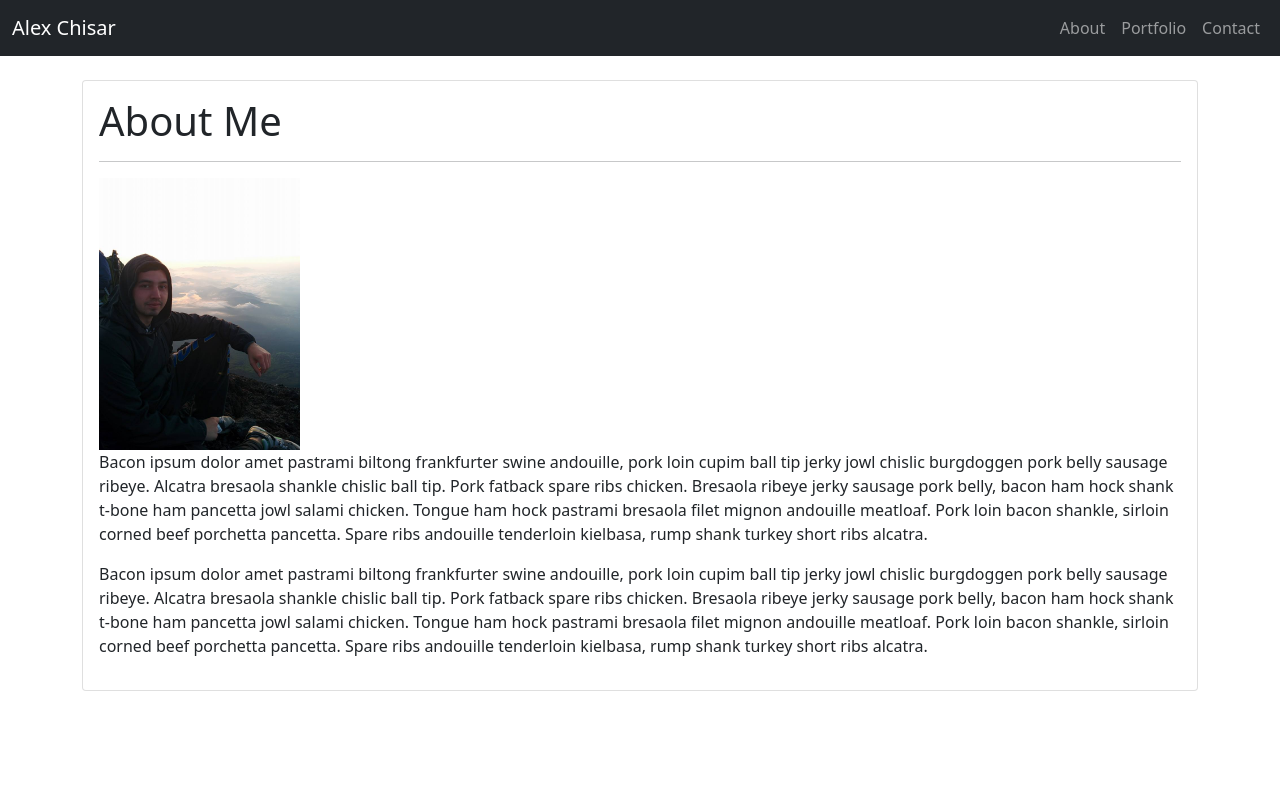
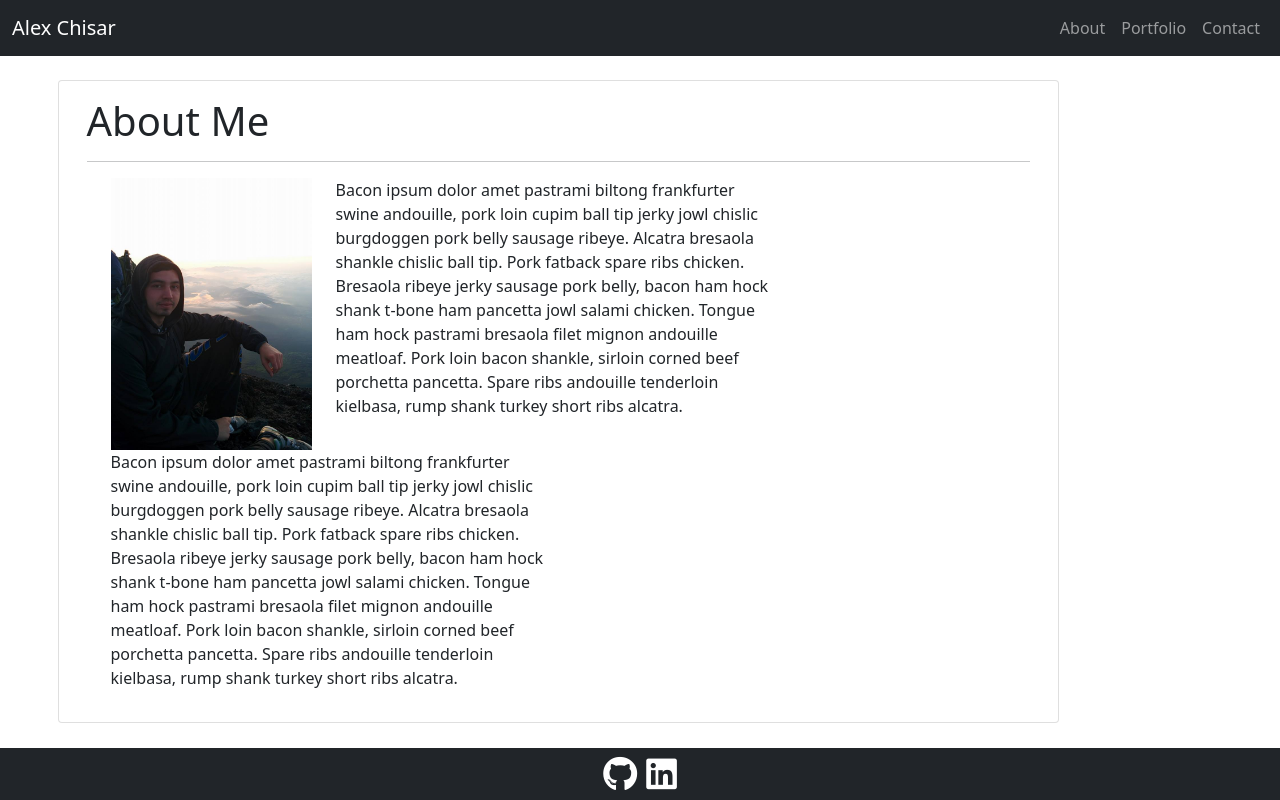
Before and after one commit to Arivas00/Portfolio, a plain HTML site: page index.html in a window 1280 px wide. Drawn offline with nearby package versions, Linux system fonts and the light colour scheme.

Commit message:
Added sticky footer to index.html, portfolio.html, and contact.html

```diff
--- a/index.html
+++ b/index.html
@@ -12,6 +12,10 @@
         integrity="sha384-ygbV9kiqUc6oa4msXn9868pTtWMgiQaeYH7/t7LECLbyPA2x65Kgf80OJFdroafW"
         crossorigin="anonymous"></script>
     <link rel="stylesheet" href="Assets/CSS/style.css">
+    <link rel="stylesheet" href="https://pro.fontawesome.com/releases/v5.10.0/css/all.css" integrity="sha384-AYmEC3Yw5cVb3ZcuHtOA93w35dYTsvhLPVnYs9eStHfGJvOvKxVfELGroGkvsg+p" crossorigin="anonymous"/>
+    <style>
+        a { color:white}
+    </style>
 </head>
 
 <body>
@@ -45,15 +49,16 @@
     </header>
     <br>
     <main>
-        <div class="container-sm">
-            <div class="card">
+        <div class="container-sm row justify-content-center">
+            <div class="card col-11">
                 <div class="card-body">
                     <h1>About Me</h1>
                     <hr>
+                    <div class="container">
                     <div class="row">
 
-                        <img src="Assets/Images/Mt_fuji.jpg" alt="Profile picture" class="img-size">
-                        <p>Bacon ipsum dolor amet pastrami biltong frankfurter swine andouille, pork loin
+                        <img src="Assets/Images/Mt_fuji.jpg" alt="Profile picture" class="img-size col-3">
+                        <p class="col-sm-6">Bacon ipsum dolor amet pastrami biltong frankfurter swine andouille, pork loin
                             cupim ball tip jerky jowl chislic burgdoggen pork belly sausage ribeye. Alcatra bresaola
                             shankle chislic ball tip. Pork fatback spare ribs chicken. Bresaola ribeye jerky sausage
                             pork belly, bacon ham hock shank t-bone ham pancetta jowl salami chicken. Tongue ham hock
@@ -62,7 +67,7 @@
                             ribs alcatra.</p>
                     </div>
                     <div class="row">
-                        <p>Bacon ipsum dolor amet pastrami biltong frankfurter swine andouille, pork loin cupim ball tip
+                        <p class="col-sm-6">Bacon ipsum dolor amet pastrami biltong frankfurter swine andouille, pork loin cupim ball tip
                             jerky jowl chislic burgdoggen pork belly sausage ribeye. Alcatra bresaola shankle chislic
                             ball tip. Pork fatback spare ribs chicken. Bresaola ribeye jerky sausage pork belly, bacon
                             ham hock shank t-bone ham pancetta jowl salami chicken. Tongue ham hock pastrami bresaola
@@ -70,14 +75,20 @@
                             pancetta. Spare ribs andouille tenderloin kielbasa, rump shank turkey short ribs alcatra.
                         </p>
                     </div>
+                    </div>
                 </div>
             </div>
         </div>
     </main>
 </body>
 
-<footer>
-
+<footer class="footer fixed-bottom bg-dark">
+    <div class="container text-center" id="sticky-footer">
+    <span style="font-size: 35px; align-self: center; color: inherit; text-decoration: none;">
+        <a href="https://github.com/Arivas00"><i class="fab fa-github"></i></a>
+        <a href="https://www.linkedin.com/in/alex-chisar-64a744123/"><i class="fab fa-linkedin"></i></a>
+    </span>
+    </div>
 </footer>
 
 </html>
```
Also changed, not shown: Main/contact.html (+12 -4 lines), Main/portfolio.html (+12 -4 lines).
